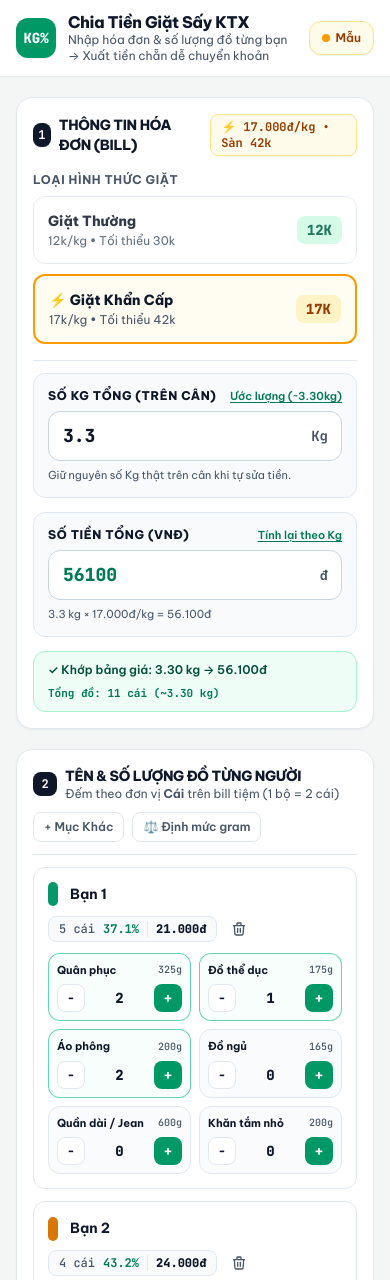
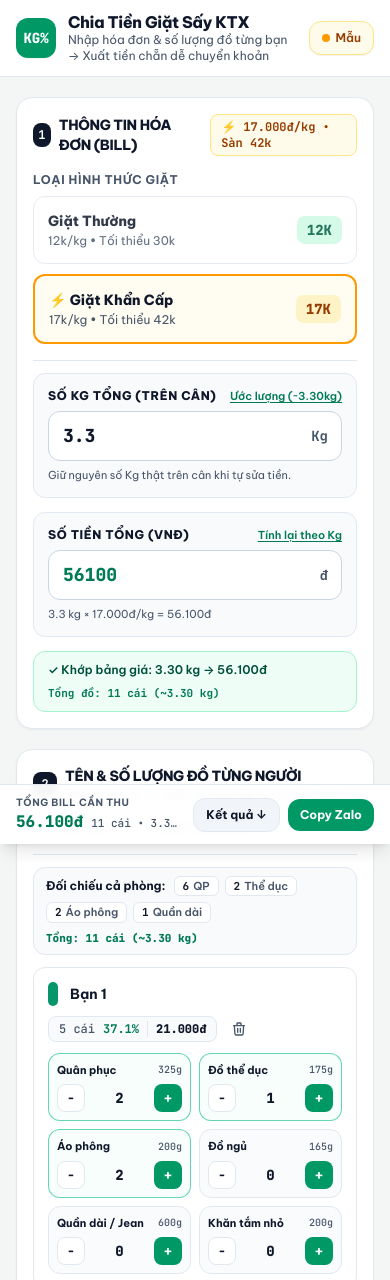
Before and after one commit to huydhb/laundry-split, a website built with Vite: page index.html in a window 390 px wide. Shown: the top 1280 px of the page. Built offline with nearby package versions, Linux system fonts and the light colour scheme.

Commit message:
feat(ui): add room item summary strip and mobile sticky action bar

```diff
--- a/index.html
+++ b/index.html
@@ -170,6 +170,9 @@
             <div id="gramInputsGrid" class="grid grid-cols-2 sm:grid-cols-3 md:grid-cols-4 gap-2"></div>
           </div>
 
+          <!-- Room Aggregate Strip for quick paper-receipt cross-check -->
+          <div id="roomTotalsStrip" class="mb-3 px-3 py-2 rounded-xl bg-slate-50 border border-line flex flex-wrap items-center justify-between gap-2 text-xs"></div>
+
           <div id="membersContainer" class="space-y-3"></div>
 
           <div class="mt-4 pt-3 border-t border-line flex items-center justify-between gap-3">
@@ -328,7 +331,7 @@
   </main>
 
   <!-- CLEAN COMPACT FOOTER -->
-  <footer class="max-w-6xl mx-auto w-full px-4 py-4 mt-4 border-t border-line">
+  <footer class="max-w-6xl mx-auto w-full px-4 pt-4 pb-24 lg:pb-5 mt-4 border-t border-line">
     <div class="bg-surface border border-line rounded-xl px-4 py-3 flex flex-col sm:flex-row sm:items-center justify-between gap-2 text-xs text-muted">
       <div>
         <span class="font-bold text-ink">Lưu ý khi gom đồ:</span> Không gửi đồ lót &amp; vớ • Nên gom ≥ 2.5kg để tối ưu mức giá sàn.
@@ -338,6 +341,29 @@
       </div>
     </div>
   </footer>
+
+  <!-- MOBILE STICKY ACTION BAR (< lg) -->
+  <div id="mobileStickyBar" class="lg:hidden fixed inset-x-0 bottom-0 z-30 bg-surface/95 backdrop-blur-xs border-t border-line px-4 py-2.5 shadow-lg">
+    <div class="max-w-6xl mx-auto flex items-center justify-between gap-3">
+      <div class="min-w-0">
+        <div class="text-[10px] font-bold uppercase tracking-wider text-muted">Tổng bill cần thu</div>
+        <div class="flex items-baseline gap-2">
+          <span id="mobileStickyTotal" class="font-mono text-base font-extrabold text-emerald-700 tabular-nums">0đ</span>
+          <span id="mobileStickyMeta" class="font-mono text-[11px] text-muted truncate">0 cái</span>
+        </div>
+      </div>
+      <div class="flex items-center gap-2 shrink-0">
+        <button type="button" id="mobileJumpResultsBtn"
+          class="px-3 py-2 rounded-xl border border-line bg-slate-100 hover:bg-slate-200 text-xs font-bold text-ink transition cursor-pointer">
+          Kết quả ↓
+        </button>
+        <button type="button" id="mobileCopyZaloBtn"
+          class="px-3 py-2 rounded-xl bg-emerald-600 hover:bg-emerald-700 text-xs font-bold text-white transition cursor-pointer">
+          Copy Zalo
+        </button>
+      </div>
+    </div>
+  </div>
 
   <!-- VIETQR MODAL -->
   <div id="vietQrModal" class="fixed inset-0 z-50 hidden bg-slate-900/60 backdrop-blur-xs flex items-center justify-center p-4" role="dialog" aria-modal="true" aria-labelledby="qrTitle">
@@ -363,7 +389,7 @@
   </div>
 
   <!-- FLOATING TOAST -->
-  <div id="appToast" class="fixed bottom-4 left-1/2 -translate-x-1/2 z-50 hidden bg-slate-900 text-white px-4 py-2.5 rounded-xl shadow-lg flex items-center gap-3 text-xs font-semibold">
+  <div id="appToast" class="fixed bottom-20 lg:bottom-4 left-1/2 -translate-x-1/2 z-50 hidden bg-slate-900 text-white px-4 py-2.5 rounded-xl shadow-lg flex items-center gap-3 text-xs font-semibold">
     <span data-toast-message></span>
     <button type="button" data-toast-action class="hidden px-2.5 py-1 rounded-lg bg-emerald-500 hover:bg-emerald-400 text-slate-950 font-bold cursor-pointer"></button>
   </div>
--- a/src/main.js
+++ b/src/main.js
@@ -187,7 +187,7 @@ function bindEvents() {
   document.getElementById('bankAccountNo')?.addEventListener('input', handleBankChange);
   document.getElementById('bankOwnerName')?.addEventListener('input', handleBankChange);
 
-  document.getElementById('copyZaloBtn')?.addEventListener('click', async () => {
+  const triggerCopyZalo = async () => {
     const box = document.getElementById('zaloTextBox');
     if (!box) return;
     const copied = await copyToClipboard(box.value);
@@ -195,7 +195,14 @@ function bindEvents() {
       const toast = document.getElementById('copiedToast');
       toast?.classList.remove('hidden');
       setTimeout(() => toast?.classList.add('hidden'), 2500);
+      showToast('Đã copy tin nhắn báo tiền Zalo!', { durationMs: 2200 });
     }
+  };
+
+  document.getElementById('copyZaloBtn')?.addEventListener('click', triggerCopyZalo);
+  document.getElementById('mobileCopyZaloBtn')?.addEventListener('click', triggerCopyZalo);
+  document.getElementById('mobileJumpResultsBtn')?.addEventListener('click', () => {
+    document.getElementById('resultsColumn')?.scrollIntoView({ behavior: 'smooth', block: 'start' });
   });
 
   document.getElementById('vietQrModal')?.addEventListener('click', (e) => {
--- a/src/ui/memberList.js
+++ b/src/ui/memberList.js
@@ -36,9 +36,41 @@ export function renderGramInputs(state) {
 }
 
 /**
+ * Renders the room-wide category totals strip so users can cross-check against the paper receipt.
+ */
+export function renderRoomTotalsStrip(calc) {
+  const strip = document.getElementById('roomTotalsStrip');
+  if (!strip) return;
+
+  if (!calc.hasItems) {
+    strip.innerHTML =
+      '<span class="text-muted">Tổng đồ cả phòng: <strong class="text-ink">0 cái</strong> — bấm + hoặc gõ số để nhập đồ từng bạn.</span>';
+    return;
+  }
+
+  const chips = CLOTHING_CATEGORIES.filter((cat) => (calc.categoryTotals[cat.id] || 0) > 0)
+    .map(
+      (cat) =>
+        `<span class="inline-flex items-center gap-1 px-2 py-0.5 rounded-md bg-white border border-line font-mono text-[11px] font-bold text-ink">${calc.categoryTotals[cat.id]} <span class="font-sans font-semibold text-muted">${escapeHtml(cat.short)}</span></span>`
+    )
+    .join('');
+
+  strip.innerHTML = `
+    <div class="flex flex-wrap items-center gap-1.5">
+      <span class="font-bold text-ink mr-0.5">Đối chiếu cả phòng:</span>
+      ${chips}
+    </div>
+    <span class="font-mono text-[11px] font-extrabold text-emerald-700 shrink-0">
+      Tổng: ${calc.totalItems} cái (~${calc.estimatedKg.toFixed(2)} kg)
+    </span>
+  `;
+}
+
+/**
  * Full structural render of all member cards (used when adding/removing members or stepping counts).
  */
 export function renderMemberCards(state, calc) {
+  renderRoomTotalsStrip(calc);
   const container = document.getElementById('membersContainer');
   if (!container) return;
 
@@ -135,6 +167,7 @@ export function renderMemberCards(state, calc) {
  * Updates badges, active tile highlights, and gram labels in place without losing input focus.
  */
 export function patchMemberCards(state, calc) {
+  renderRoomTotalsStrip(calc);
   const visibleCats = getDisplayedCategories(state);
 
   state.members.forEach((member, idx) => {
--- a/src/ui/summaryPanel.js
+++ b/src/ui/summaryPanel.js
@@ -128,6 +128,11 @@ export function renderSummaryPanel(state, calc) {
   if (zaloBox) {
     zaloBox.value = buildZaloMessage(calc, state.bank);
   }
+
+  const stickyTotal = document.getElementById('mobileStickyTotal');
+  const stickyMeta = document.getElementById('mobileStickyMeta');
+  if (stickyTotal) stickyTotal.textContent = fmtVND(calc.billMoney);
+  if (stickyMeta) stickyMeta.textContent = `${calc.totalItems} cái • ${calc.billKg.toFixed(2)} kg`;
 }
 
 /**
```
